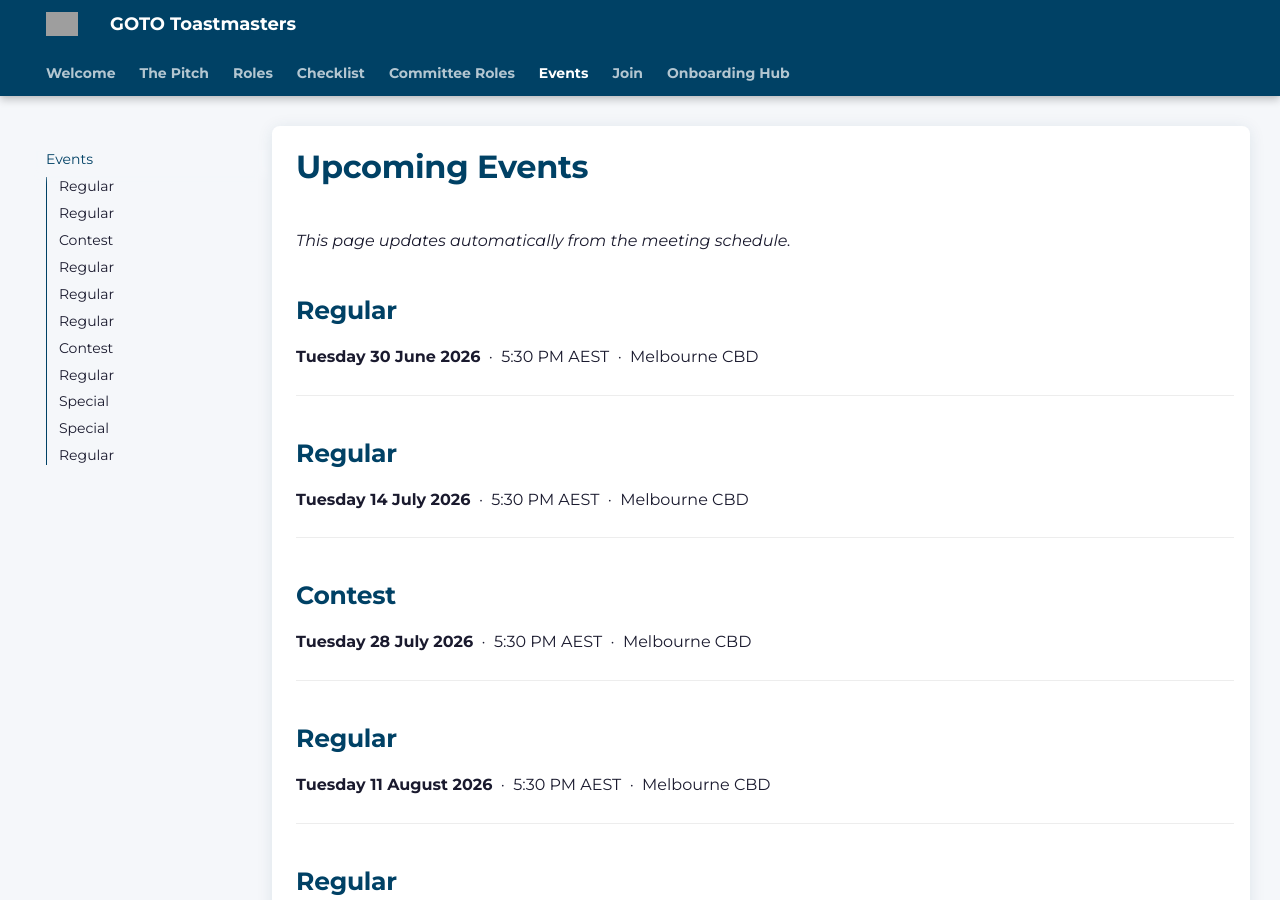
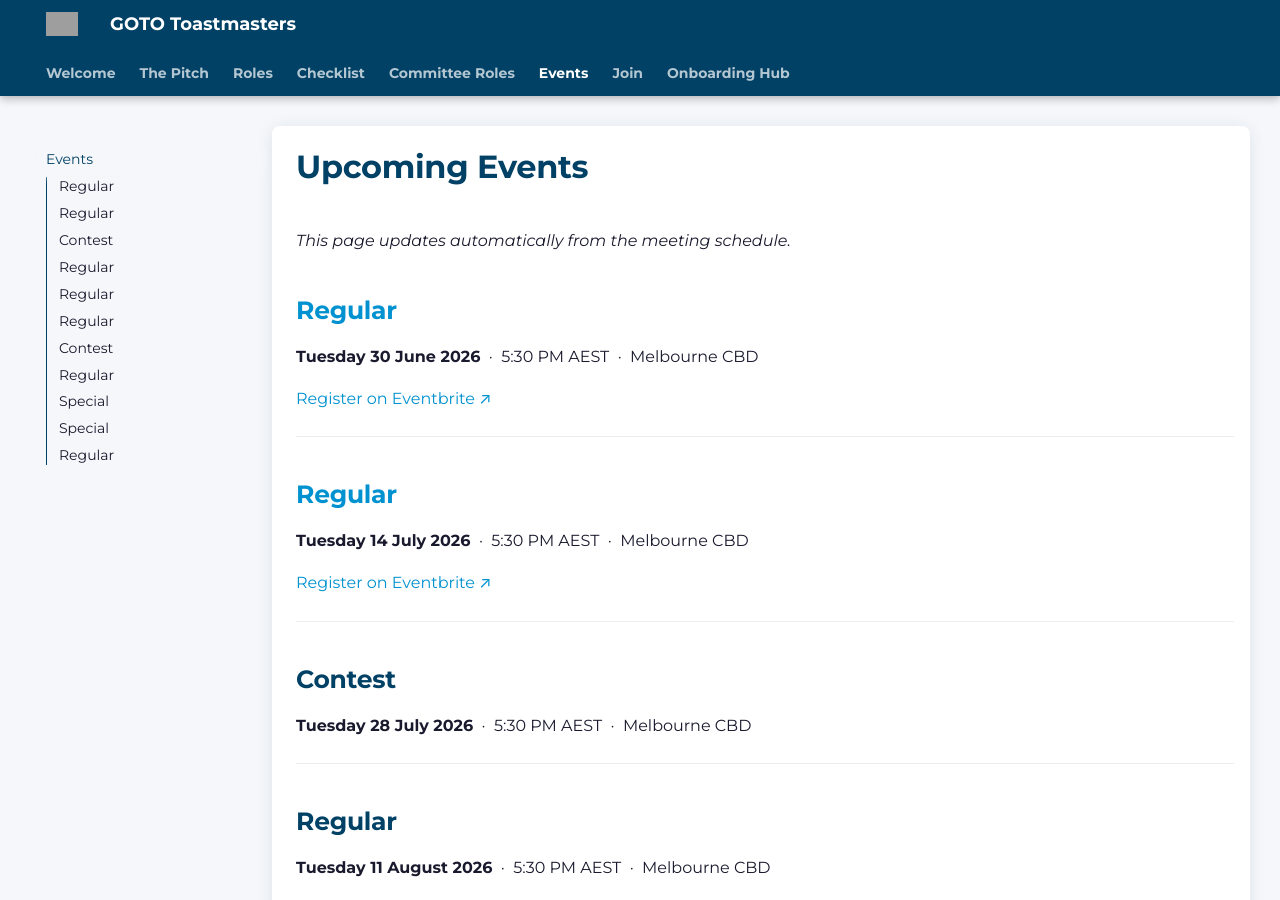
Before and after one commit to rkenefeck/gototoastmasters, an MkDocs documentation site: the page built from docs/events.md, in a window 1280 px wide and 900 px high. Built offline with MkDocs 1.6.1 and Material for MkDocs 9.7.7, drawn with Linux system fonts in a browser that asks for light colours; plug-ins that fetch from the network failed and are left out; grey boxes are pictures that could not be loaded.

Commit message:
auto: refresh Events page from meeting schedule

```diff
--- a/docs/events.md
+++ b/docs/events.md
@@ -2,15 +2,19 @@
 
 _This page updates automatically from the meeting schedule._
 
-## Regular
+## [Regular](https://www.eventbrite.com.au/e/goto-toastmasters-leadership-confidence-and-public-speaking-seminar-tickets-1989463007410)
 
 **Tuesday 30 June 2026** &nbsp;·&nbsp; 5:30 PM AEST &nbsp;·&nbsp; Melbourne CBD
 
+[Register on Eventbrite ↗](https://www.eventbrite.com.au/e/goto-toastmasters-leadership-confidence-and-public-speaking-seminar-tickets-1989463007410)
+
 ---
 
-## Regular
+## [Regular](https://www.eventbrite.com.au/e/goto-toastmasters-leadership-confidence-and-public-speaking-seminar-tickets-1990453654462)
 
 **Tuesday 14 July 2026** &nbsp;·&nbsp; 5:30 PM AEST &nbsp;·&nbsp; Melbourne CBD
+
+[Register on Eventbrite ↗](https://www.eventbrite.com.au/e/goto-toastmasters-leadership-confidence-and-public-speaking-seminar-tickets-1990453654462)
 
 ---
 
```
